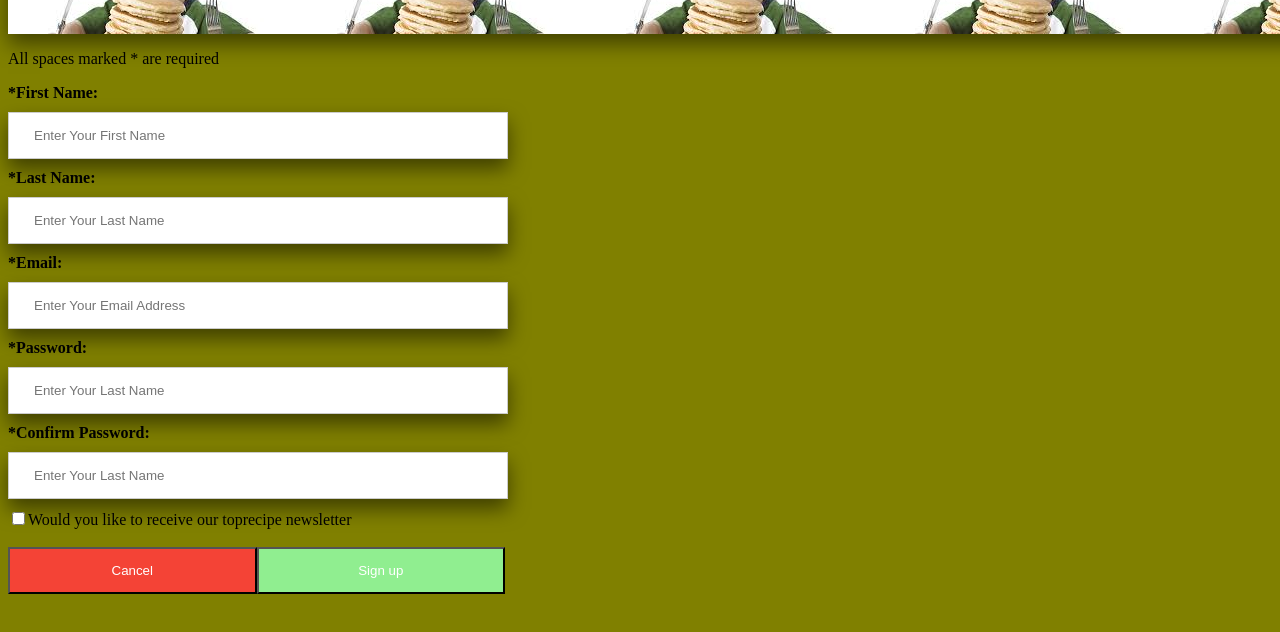
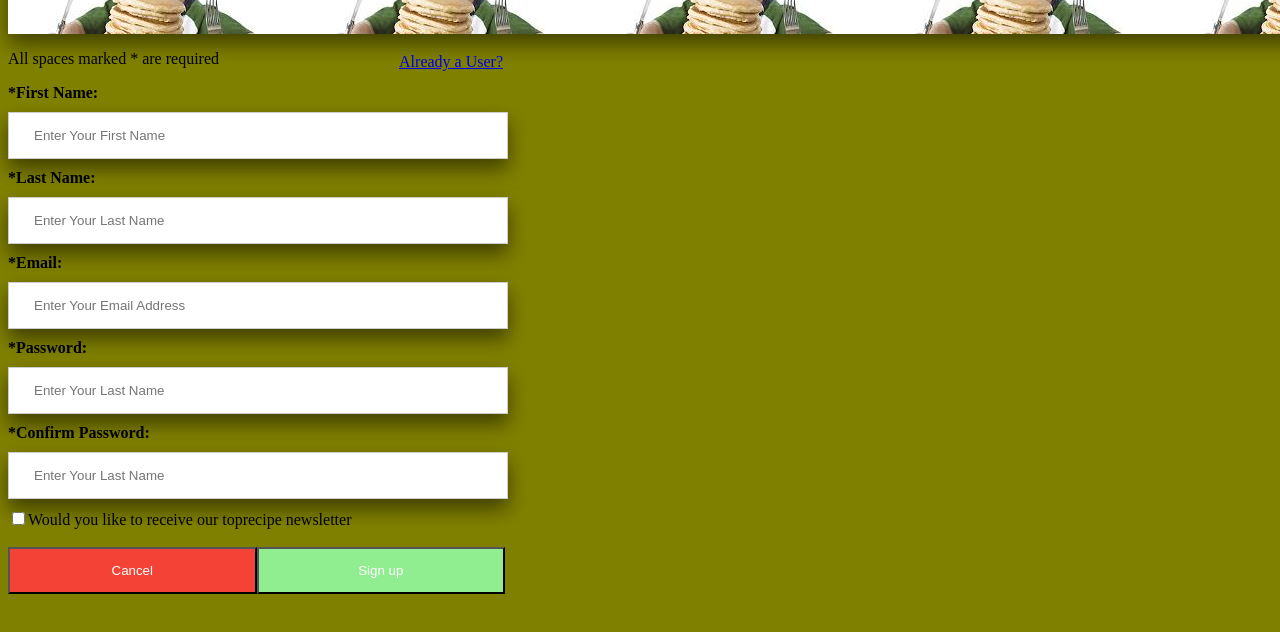
Before and after one commit to darothub/MoreRecipes, a plain HTML site: page More-Recipes/pages/signup.html in a window 1280 px wide. Shown: the part 86-718 px from the top of the page. Drawn offline with Linux system fonts and the light colour scheme.

Commit message:
commiting signup page

```diff
--- a/More-Recipes/css/signup.css
+++ b/More-Recipes/css/signup.css
@@ -62,3 +62,8 @@ button:hover  {
 
                 color:#800000;
 }
+
+.link{
+	float: right;
+	padding: 3px 5px;
+}
--- a/More-Recipes/pages/signup.html
+++ b/More-Recipes/pages/signup.html
@@ -8,6 +8,11 @@
 	<div class="h2">
 	<h2>SIGN UP FORM</h2>
 	</div>
+
+	<div class="link">
+	<a href="login.html"><p>Already a User?</p></a>
+	</div>
+
 	<p>All spaces marked * are required</p>
 
 
```
